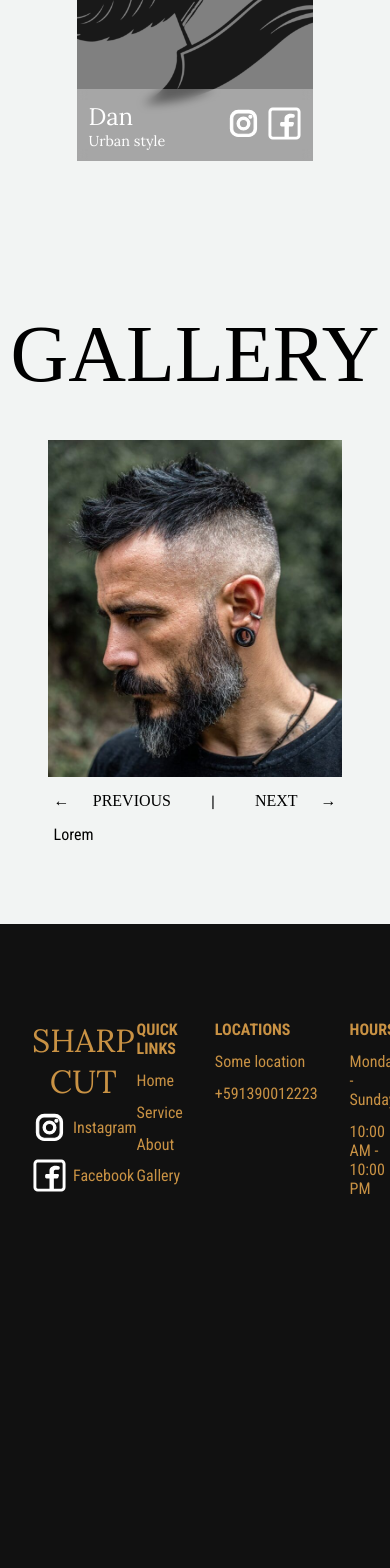
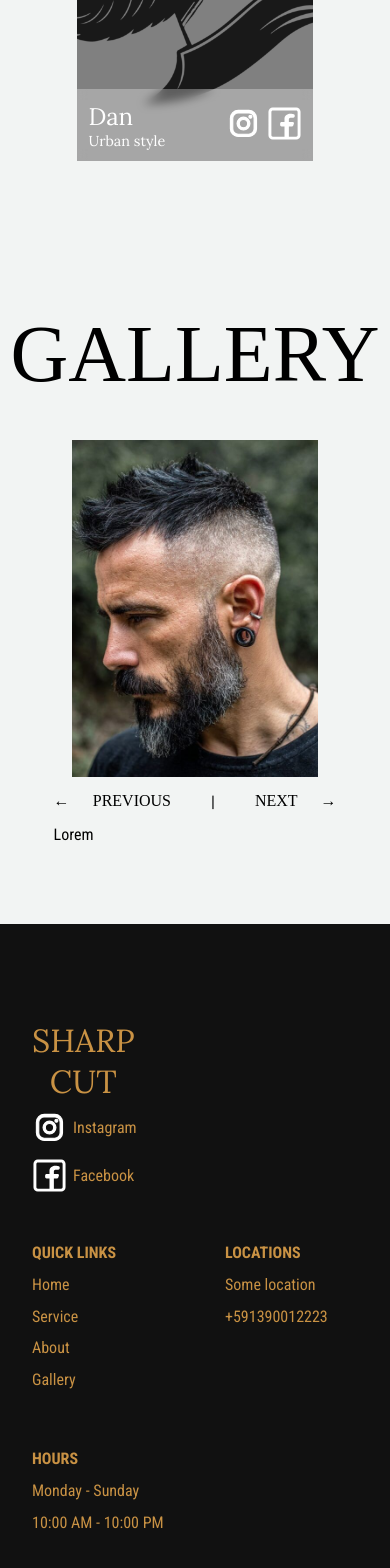
Before and after one commit to agonzalesbm/Barber-Appointment, a React (Vite) app: page / in a window 390 px wide. Shown: the part 5111-6679 px from the top of the page. Before the commit the page ends 6405 px from the top, so only its background shows below. Built offline with nearby package versions, Linux system fonts and the light colour scheme.

Commit message:
[@agonzalesbm] all section now are responsive for tablets (768px)

```diff
--- a/src/components/PhotosGallery.jsx
+++ b/src/components/PhotosGallery.jsx
@@ -38,8 +38,8 @@ const PhotoGallery = ({ photos, text }) => {
             height: "100%",
             width: "100%",
             objectFit: "cover",
-            padding: "0 3rem"
           }}
+          className="img-gallery"
         />
       </div>
       <div style={{
--- a/src/styles/footer.css
+++ b/src/styles/footer.css
@@ -23,3 +23,17 @@
 .title-logo {
   font-family: var(--secondary-font);
 }
+
+@media (max-width: 768px) {
+  .footer-content {
+    grid-template-columns: 1fr;
+    gap: 50px;
+  }
+
+  .footer-links {
+    grid-template-columns: repeat(2, 1fr);
+    align-items: start;
+    justify-items: start;
+    gap: 60px;
+  }
+}
--- a/src/styles/photosGallery.css
+++ b/src/styles/photosGallery.css
@@ -5,3 +5,9 @@
   word-spacing: 1.2rem;
   background-color: transparent;
 }
+
+@media (max-width: 768px) {
+  .img-gallery {
+    padding: 0 4.5rem;
+  }
+}
```
